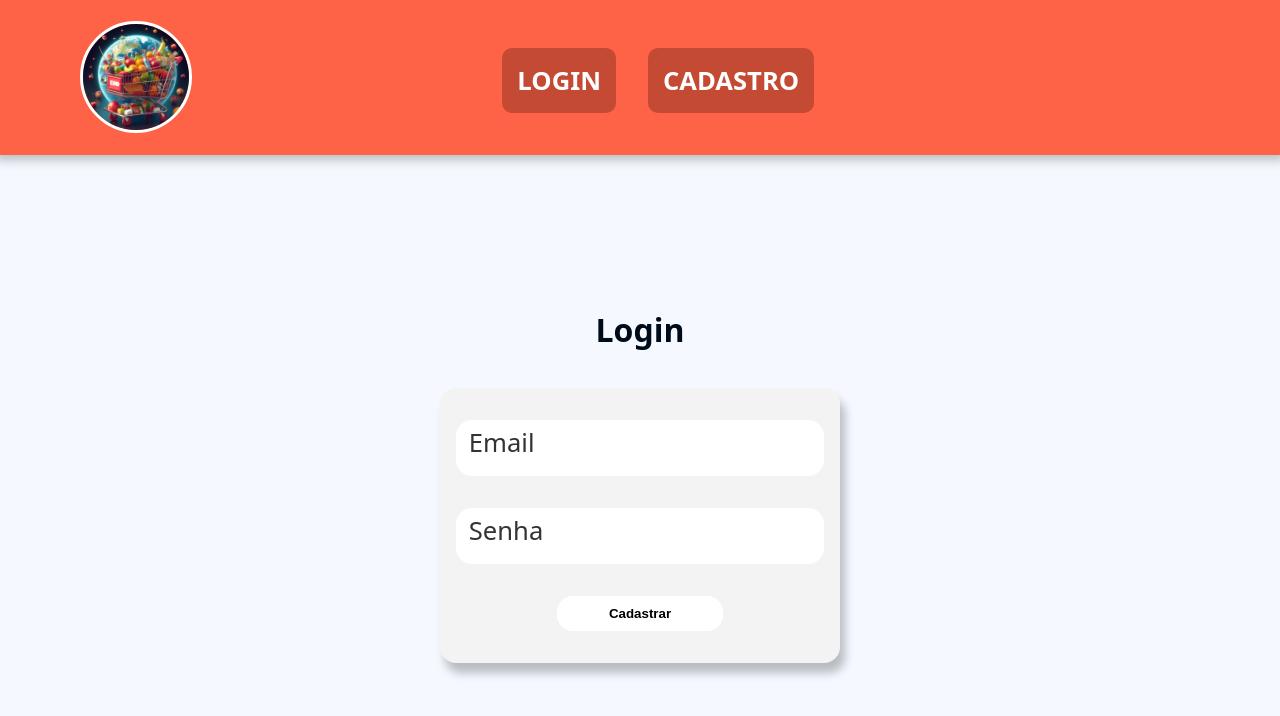
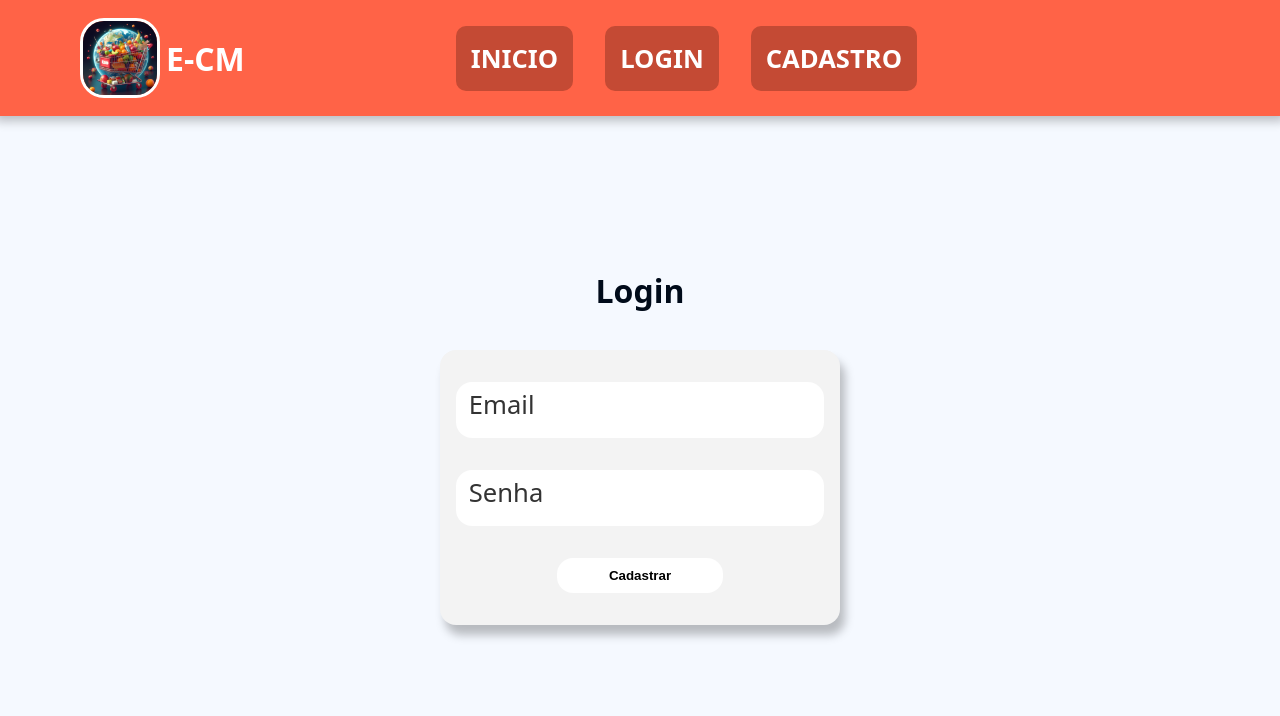
Before and after one commit to BenoGustavo/eCommerce-HTML, a plain HTML site: page html/login-form.html in a window 1280 px wide. Drawn offline with Linux system fonts and the light colour scheme.

Commit message:
finish header

```diff
--- a/assets/css/header.css
+++ b/assets/css/header.css
@@ -1,4 +1,4 @@
-.header_container{
+.header_container {
     width: 100%;
     height: fit-content;
     background-color: tomato;
@@ -6,48 +6,56 @@
     box-shadow: 0px 0px 10px 5px rgba(0, 0, 0, 0.247);
 }
 
-.header_container nav{
+.header_container nav {
     display: flex;
     width: 100%;
 }
 
-.header_img{
+.header_img {
     display: flex;
-    flex-direction: column;
     justify-content: center;
     align-items: center;
 }
 
-.header_img img{
+.header_img a {
+    text-decoration: none;
+}
+
+.header_img h1 {
+    color: white;
+    font-size: 2rem;
+    font-weight: bolder;
+    text-transform: uppercase;
+    text-wrap: nowrap;
+}
+
+.header_img img {
     display: flex;
 
-    height: 7rem;
-    width: 7rem;
+    height: 5rem;
+    width: 5rem;
     border: solid 3px rgb(255, 255, 255);
 
-    border-radius: 50%;
+    border-radius: 30%;
 
     justify-content: center;
-    margin: 1rem 5rem;
+    margin: 0rem 5rem;
 }
 
-.header_items{
+.header_items {
     display: flex;
     gap: 2rem;
     width: 100%;
     justify-content: center;
     align-items: center;
 
-    margin-top: 3rem;
-
     margin-right: 12rem;
 }
 
-.header_items li{
+.header_items li {
     list-style: none;
     font-weight: bolder;
     text-transform: uppercase;
-    margin-bottom: 1rem;
 
     color: white;
 
@@ -58,11 +66,10 @@
     border-radius: 10px;
 }
 
-.header_items li a{
+.header_items li a {
     text-decoration: none;
     color: inherit;
 }
-
 
 /* underline animation */
 
--- a/html/login-form.html
+++ b/html/login-form.html
@@ -1,5 +1,6 @@
 <!DOCTYPE html>
 <html lang="pt-br">
+
 <head>
     <meta charset="UTF-8">
     <meta name="viewport" content="width=device-width, initial-scale=1.0">
@@ -10,13 +11,19 @@
 
     <link rel="stylesheet" href="/assets/css/header.css">
 </head>
+
 <body>
+
     <header class="header_container">
         <nav>
             <div class="header_img">
                 <a href="/html/login-form.html"><img src="/assets/img/logo.jpg" alt="Logo"></a>
+                <a href="/html/login-form.html">
+                    <h1>E-CM</h1>
+                </a>
             </div>
             <ul class="header_items">
+                <li><a href="index.html">Inicio</a></li>
                 <li><a href="/html/login-form.html">Login</a></li>
                 <li><a href="/html/register-form.html">Cadastro</a></li>
             </ul>
@@ -43,4 +50,5 @@
     </main>
     <script src="/script/login-form.js"></script>
 </body>
+
 </html>
```
